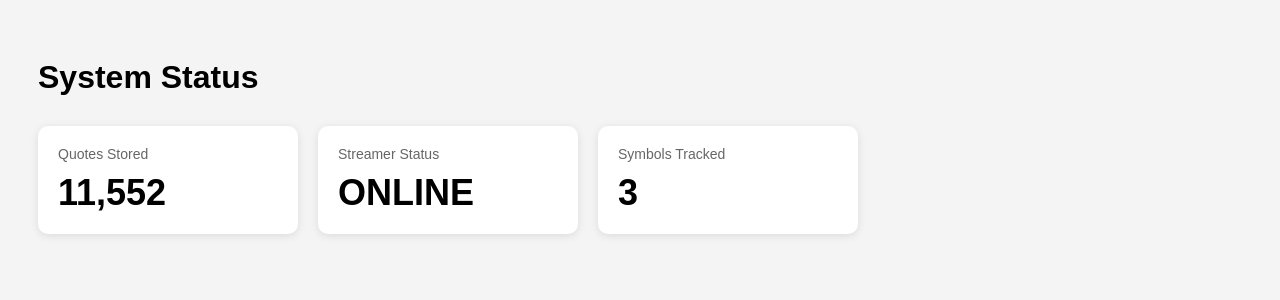
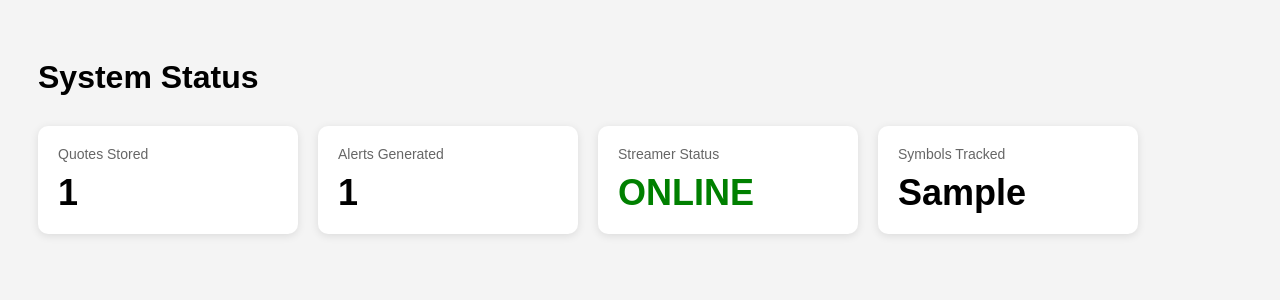
Before and after one commit to 2020dataanalysis/stock-alert-saas, a Python web app: template app/web/templates/status.html in a window 1280 px wide. Shown: the top 300 px of the page. Run offline with Jinja, Linux system fonts and the light colour scheme; the template is opened without the code that fills it: most values are stand-ins (such as "Sample title", 1, 10 or a date in 2020).

Commit message:
add live status dashboard metrics

```diff
--- a/app/web/dashboard.py
+++ b/app/web/dashboard.py
@@ -6,6 +6,7 @@ from pathlib import Path
 from fastapi import FastAPI, Request, Form
 from fastapi.responses import HTMLResponse, RedirectResponse
 from fastapi.templating import Jinja2Templates
+from app.services.status_service import get_status_metrics
 
 from app.config import load_settings
 import sqlite3
@@ -103,12 +104,13 @@ async def update_settings(
 
 @app.get("/status", response_class=HTMLResponse)
 def status(request: Request):
+    metrics = get_status_metrics()
+
     return templates.TemplateResponse(
         request,
         "status.html",
-        {}
+        metrics
     )
-
 
 @app.get("/charts", response_class=HTMLResponse)
 async def charts_page(request: Request):
--- a/app/web/templates/status.html
+++ b/app/web/templates/status.html
@@ -2,6 +2,8 @@
 <html>
 <head>
     <title>Status Dashboard</title>
+
+    <meta http-equiv="refresh" content="5">
 
     <style>
         body {
@@ -38,6 +40,14 @@
             font-size: 36px;
             font-weight: bold;
         }
+
+        .online {
+            color: green;
+        }
+
+        .offline {
+            color: red;
+        }
     </style>
 </head>
 
@@ -49,17 +59,31 @@
 
         <div class="status-card">
             <div class="card-title">Quotes Stored</div>
-            <div class="card-value">11,552</div>
+            <div class="card-value">{{ quote_count }}</div>
+        </div>
+
+        <div class="status-card">
+            <div class="card-title">Alerts Generated</div>
+            <div class="card-value">{{ alert_count }}</div>
         </div>
 
         <div class="status-card">
             <div class="card-title">Streamer Status</div>
-            <div class="card-value">ONLINE</div>
+
+            <div class="card-value
+                {% if streamer_status == 'ONLINE' %}
+                    online
+                {% else %}
+                    offline
+                {% endif %}
+            ">
+                {{ streamer_status }}
+            </div>
         </div>
 
         <div class="status-card">
             <div class="card-title">Symbols Tracked</div>
-            <div class="card-value">3</div>
+            <div class="card-value">{{ symbols_tracked }}</div>
         </div>
 
     </div>
```
Also changed, not shown: app/services/status_service.py (+34 -5 lines).
